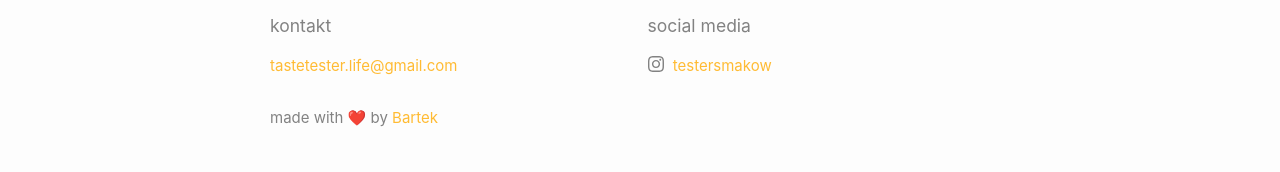
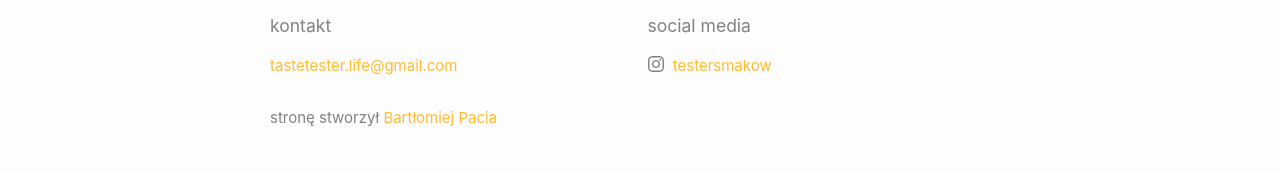
Before and after one commit to bartekpacia/cooking-blog, a Jekyll site: the page built from index.html, in a window 1280 px wide. Shown: the part 920-1092 px from the top of the page. Built offline with Jekyll 4.4.1, drawn with Linux system fonts in a browser that asks for light colours; comment, search, counter and statistics services are not loaded.

Commit message:
changed text in footer

```diff
--- a/_includes/footer.html
+++ b/_includes/footer.html
@@ -15,7 +15,7 @@
       </div>
 
       <div class="footer-col footer-col-3">
-          made with ❤️ by <a href="https://bartekpacia.me">Bartek</a>
+          stronę stworzył <a href="https://bartekpacia.me">Bartłomiej Pacia</a>
         </div>
 
 
```
